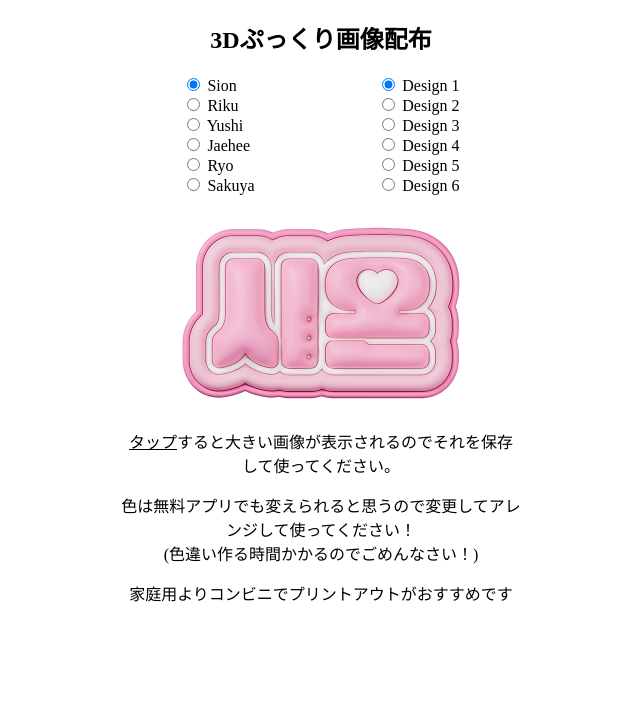
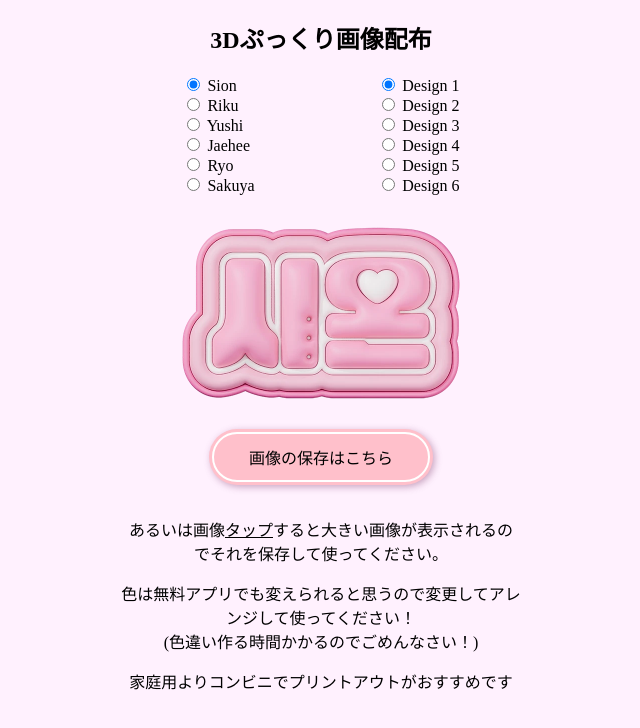
Before and after one commit to yushi0405/haihu.github.io, a plain HTML site: page index.html in a window 1280 px wide. Shown: the whole page, without its empty margins (319-959 px from the left). Drawn offline with Linux system fonts and the light colour scheme; a web font is replaced by a local one.

Commit message:
Update index.html

```diff
--- a/index.html
+++ b/index.html
@@ -1,19 +1,20 @@
 <!DOCTYPE html>
 <html lang="ja">
   <head>
-    <meta charset="UTF-8">
-    <meta name="viewport" content="width=device-width, initial-scale=1.0">
+    <meta charset="UTF-8" />
+    <meta name="viewport" content="width=device-width, initial-scale=1.0" />
     <title>Image Preview</title>
     <style>
-        img {
-            max-width: 100%;
-            height: auto;
-            cursor: pointer;
+        @font-face {
+    font-family: 'ZenMaru';
+font-display: swap;
+    src: url(zenmaru.woff2) format("woff2");
 }
-    </style>
-</head>
-<style>
-h2{
+*{
+    box-sizing: border-box;
+    font-family: "ZenMaru";
+}
+      h2 {
         text-align: center;
       }
       form {
@@ -25,82 +26,132 @@ form {
         justify-content: space-evenly;
       }
 
-p{
+      p {
         text-align: center;
       }
-
+      img {
+        max-width: 100%;
+        height: auto;
+        cursor: pointer;
+      }
       img#previewImage {
         display: flex;
         margin: 0 auto;
       }
-html{
-    background-color:white;
+      html {
+        background-color: rgb(255, 241, 254);
       }
       body {
         max-width: 400px;
         width: 80%;
         margin: 0 auto;
+      }
+      #downloadLink {
+    background-color: pink;
+    padding: 1rem;
+    display: grid;
+    max-width: 14rem;
+    justify-content: center;
+    margin: 1rem auto 2rem auto;
+    border-radius: 10rem;
+    box-shadow: #7d386a69 2px 2px 7px;
+    outline: white 2px solid;
+    outline-offset: -5px;
+}
+    </style>
+  </head>
 
-}
-
-</style>
   <body>
     <h2>3Dぷっくり画像配布</h2>
 
     <div class="forms">
       <!-- チェックボックス -->
       <form id="characterForm">
-    <label><input type="radio" name="character" value="sion" checked> Sion</label>
-    <label><input type="radio" name="character" value="riku"> Riku</label>
-    <label><input type="radio" name="character" value="yushi"> Yushi</label>
-    <label><input type="radio" name="character" value="jaehee"> Jaehee</label>
-    <label><input type="radio" name="character" value="ryo"> Ryo</label>
-    <label><input type="radio" name="character" value="sakuya"> Sakuya</label>
+        <label
+          ><input type="radio" name="character" value="sion" checked />
+          Sion</label
+        >
+        <label><input type="radio" name="character" value="riku" /> Riku</label>
+        <label
+          ><input type="radio" name="character" value="yushi" /> Yushi</label
+        >
+        <label
+          ><input type="radio" name="character" value="jaehee" /> Jaehee</label
+        >
+        <label><input type="radio" name="character" value="ryo" /> Ryo</label>
+        <label
+          ><input type="radio" name="character" value="sakuya" /> Sakuya</label
+        >
       </form>
 
-<br>
+      <br />
 
       <!-- デザインチェックボックス -->
       <form id="designForm">
-    <label><input type="radio" name="design" value="01" checked> Design 1</label>
-    <label><input type="radio" name="design" value="02"> Design 2</label>
-    <label><input type="radio" name="design" value="03"> Design 3</label>
-    <label><input type="radio" name="design" value="04"> Design 4</label>
-    <label><input type="radio" name="design" value="05"> Design 5</label>
-    <label><input type="radio" name="design" value="06"> Design 6</label>
+        <label
+          ><input type="radio" name="design" value="01" checked /> Design
+          1</label
+        >
+        <label><input type="radio" name="design" value="02" /> Design 2</label>
+        <label><input type="radio" name="design" value="03" /> Design 3</label>
+        <label><input type="radio" name="design" value="04" /> Design 4</label>
+        <label><input type="radio" name="design" value="05" /> Design 5</label>
+        <label><input type="radio" name="design" value="06" /> Design 6</label>
       </form>
     </div>
-<br>
+    <br />
 
     <!-- プレビュー画像 -->
-<img id="previewImage" onclick="openImageInNewTab()">
-<p><span style="text-decoration: underline;">タップ</span>すると大きい画像が表示されるのでそれを保存して使ってください。</p>
-<p>色は無料アプリでも変えられると思うので変更してアレンジして使ってください！<br>
-    (色違い作る時間かかるのでごめんなさい！)</p>
+    <img id="previewImage" onclick="openImageInNewTab()" />
+    <!-- 画像保存リンク -->
+    <a id="downloadLink" onclick="downloadImage()">画像の保存はこちら</a>
+
+    <p>
+      あるいは画像<span style="text-decoration: underline">タップ</span
+      >すると大きい画像が表示されるのでそれを保存して使ってください。
+    </p>
+    <p>
+      色は無料アプリでも変えられると思うので変更してアレンジして使ってください！<br />
+      (色違い作る時間かかるのでごめんなさい！)
+    </p>
     <p>家庭用よりコンビニでプリントアウトがおすすめです</p>
     <script>
       function updatePreview() {
-        const character = document.querySelector('input[name="character"]:checked').value;
-        const design = document.querySelector('input[name="design"]:checked').value;
+        const character = document.querySelector(
+          'input[name="character"]:checked'
+        ).value;
+        const design = document.querySelector(
+          'input[name="design"]:checked'
+        ).value;
 
-        const folder = 'img/';
+        const folder = "img/";
 
-        const fileName = folder + character + design + '.webp';
+        const fileName = folder + character + design + ".webp";
 
-        document.getElementById('previewImage').src = fileName;
+        document.getElementById("previewImage").src = fileName;
       }
 
       function openImageInNewTab() {
-        const fileName = document.getElementById('previewImage').src;
+        const fileName = document.getElementById("previewImage").src;
 
-        window.open(fileName.replace('.webp', '.png'), '_blank');
+        window.open(fileName.replace(".webp", ".png"), "_blank");
+      }
+      function downloadImage() {
+        const fileName = document.getElementById("previewImage").src;
+        const downloadLink = document.createElement("a");
+        downloadLink.href = fileName.replace(".webp", ".png");
+        downloadLink.download = "image.png";
+        downloadLink.click();
       }
 
       updatePreview();
 
-    document.getElementById('characterForm').addEventListener('change', updatePreview);
-    document.getElementById('designForm').addEventListener('change', updatePreview);
+      document
+        .getElementById("characterForm")
+        .addEventListener("change", updatePreview);
+      document
+        .getElementById("designForm")
+        .addEventListener("change", updatePreview);
     </script>
-
   </body>
 </html>
```
Lines whose indentation alone changed are shown as unchanged.
